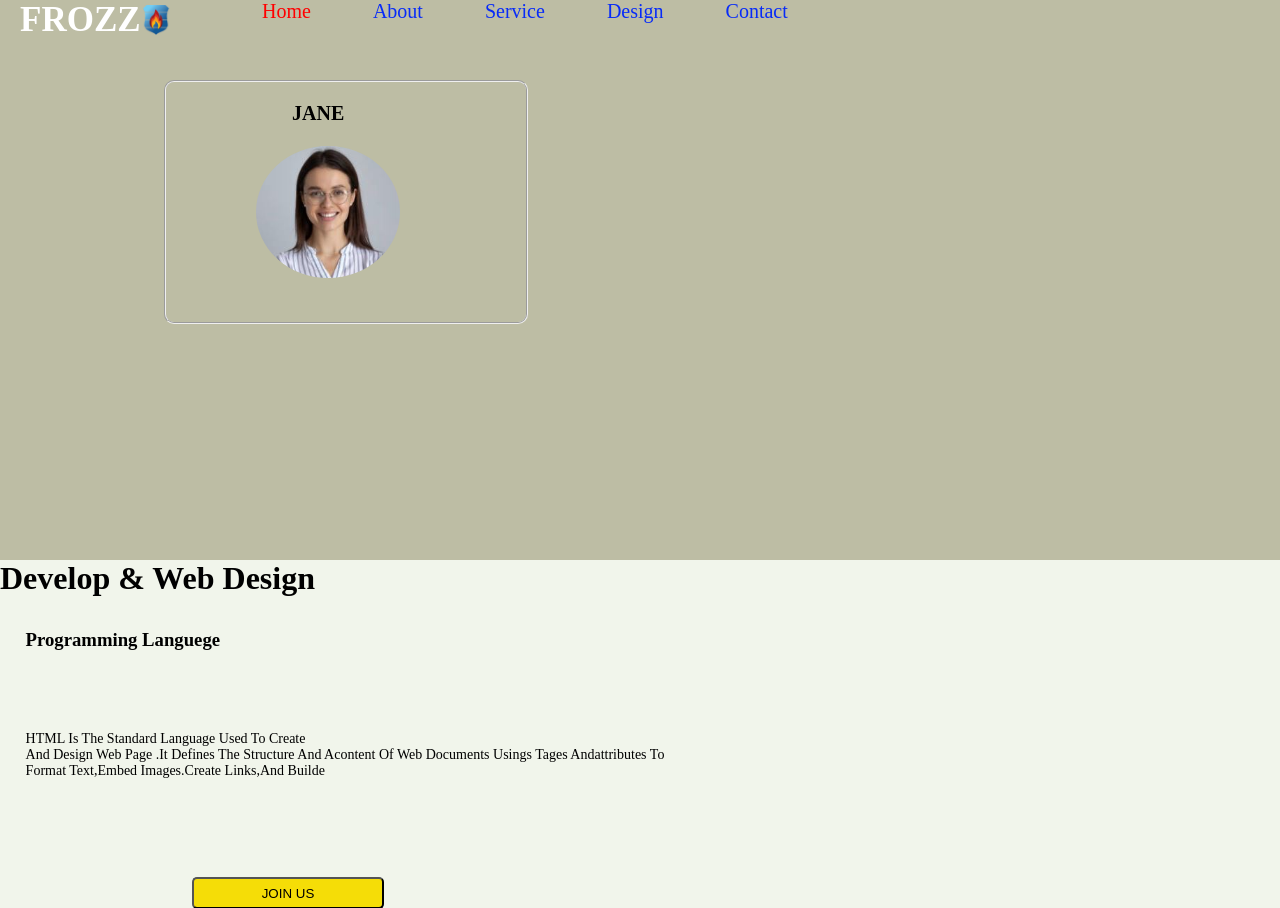
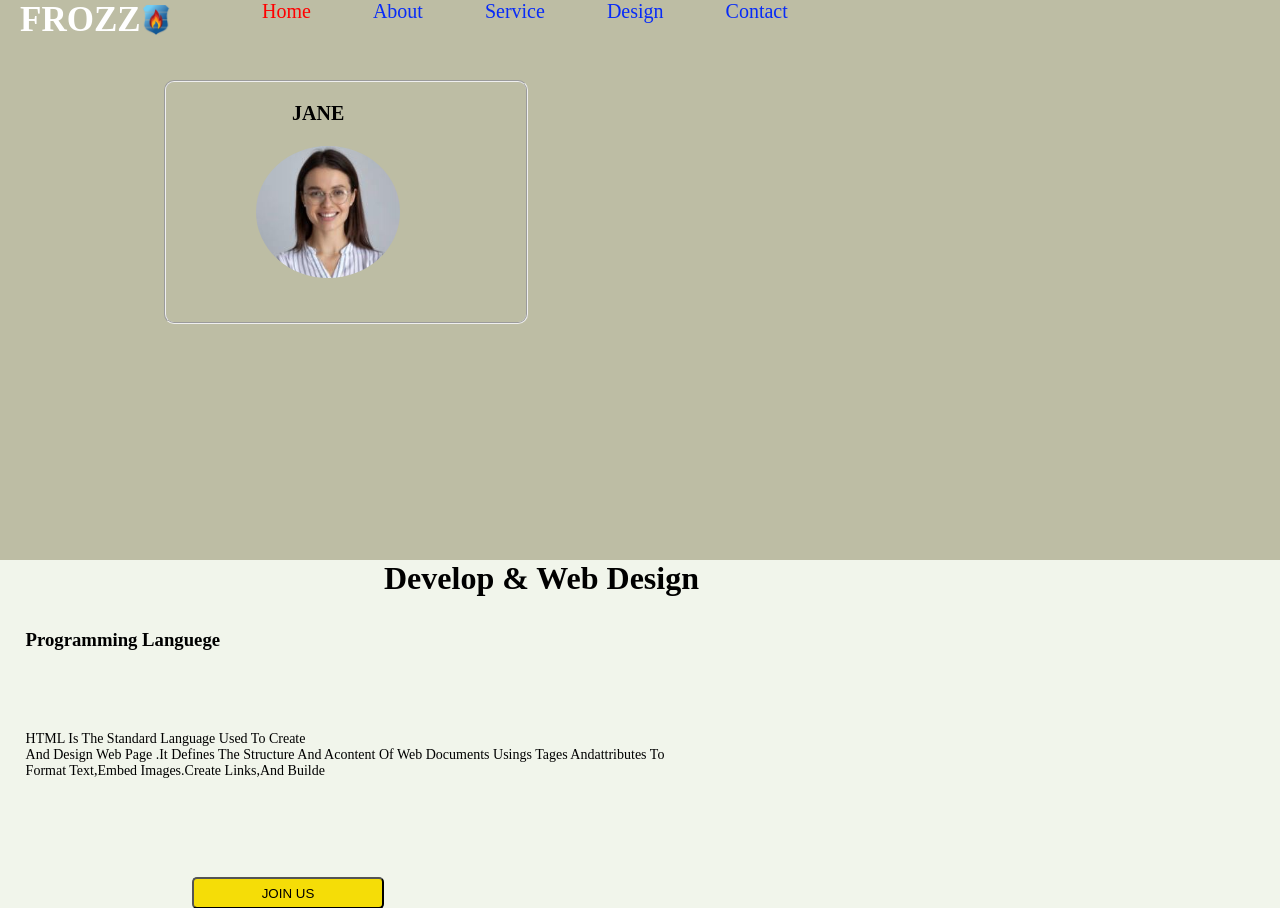
Before and after one commit to Rurangwa-Egide/Rurangwa-lemo, a PHP site: page / in a window 1280 px wide. Shown: the top 908 px of the page. Run offline with PHP 8.4, Linux system fonts and the light colour scheme.

Commit message:
Update stayle.css

```diff
--- a/stayle.css
+++ b/stayle.css
@@ -92,6 +92,7 @@ b{
 h1{
     text-transform: capitalize;
     height: auto;
+    margin-left: 30%;
 }
 h3{
     text-transform: capitalize;
```
